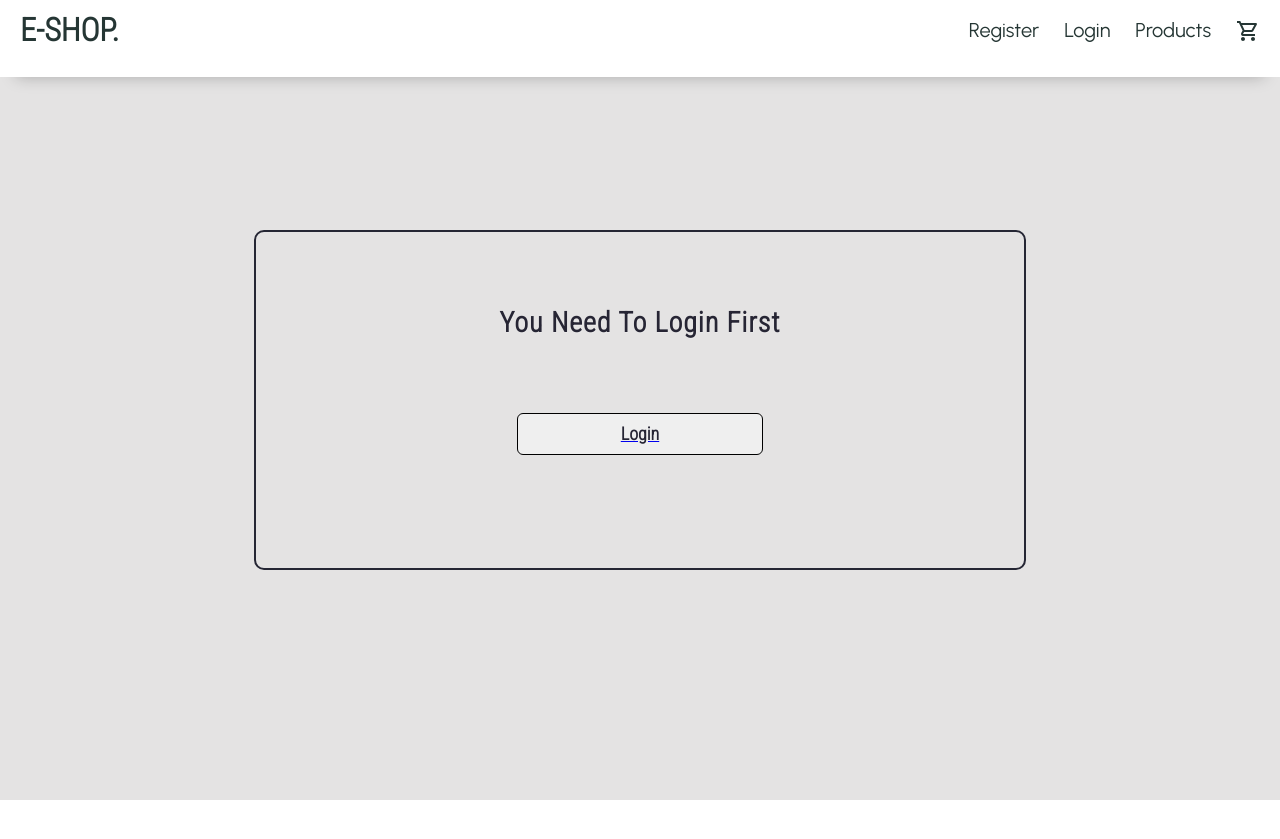
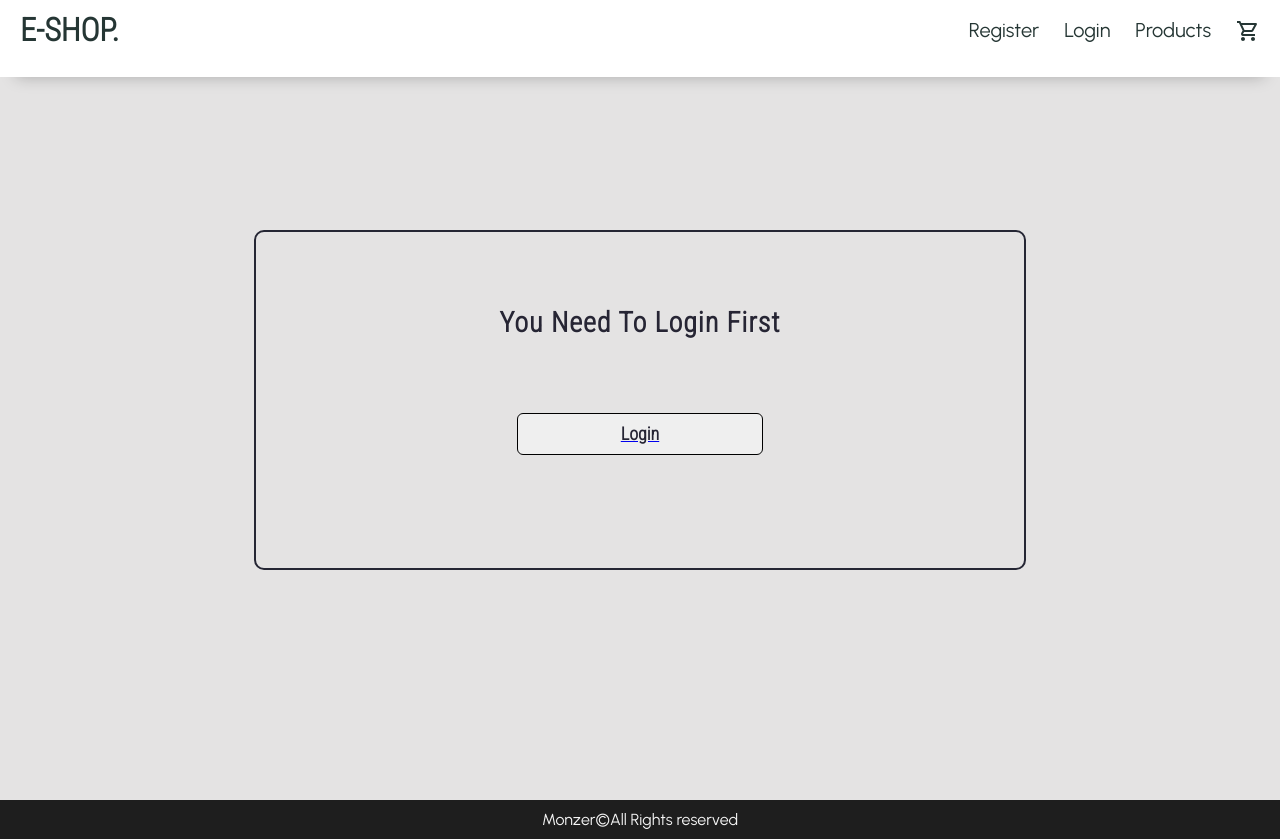
Before and after one commit to MonzerIdris/E-commerce, a React (Create React App) app in the folder my-app/: page /cart in a window 1280 px wide. Before the commit the page ends 800 px from the top, so only its background shows below. Built offline with nearby package versions, Linux system fonts and the light colour scheme.

Commit message:
almost done

```diff
--- a/my-app/src/pages/Cart.jsx
+++ b/my-app/src/pages/Cart.jsx
@@ -603,7 +603,7 @@ function Cart() {
             </Summary>
             </Bottom>
           </Wrapper>
-         <Footer/>
+
         </>
                 ) : null
                 : null
@@ -634,7 +634,7 @@ function Cart() {
           </Container2>
         )}
 
-    </Container>
+    </Container><Footer/>
     </>
   )
 }
```
